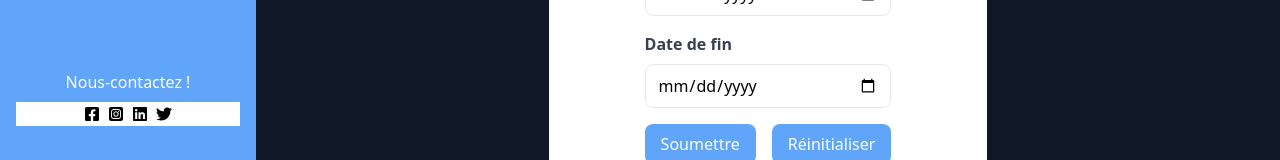
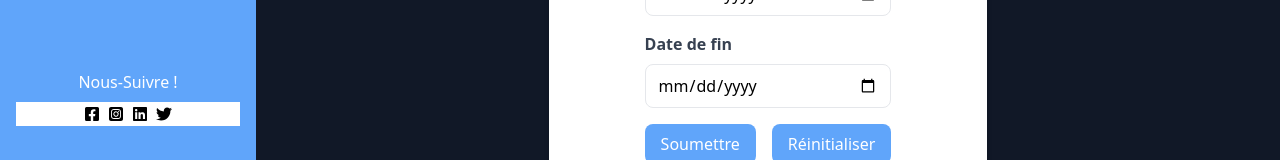
Before and after one commit to amiraz014/Sirius-ing2-hopital, a React (Create React App) app in the folder Ing2-proto/epital-client/: page /form in a window 1280 px wide. Both pictures are taken after a click on the link 40 px from the left and 28 px from the top of the page. Shown: the part 426-586 px from the top of the page. Built offline with nearby package versions, Linux system fonts and the light colour scheme.

Commit message:
Front part v7

```diff
--- a/Ing2-proto/epital-client/src/Pages/Home/Components/mainMenu.js
+++ b/Ing2-proto/epital-client/src/Pages/Home/Components/mainMenu.js
@@ -29,7 +29,7 @@
         </ul>
         <ul class="space-y-2 p-4">
         <li class="flex flex-col">
-                <span class="text-center text-white">Nous-contactez !</span>
+                <span class="text-center text-white">Nous-Suivre !</span>
                 <div class="mt-2 flex justify-center w-full bg-white text-black mx-auto">
                     <a class="m-1" href="https://www.facebook.com/"><FaFacebookSquare/></a>
                     <a class="m-1" href="https://www.instagram.com/"><FaSquareInstagram/></a>
```
